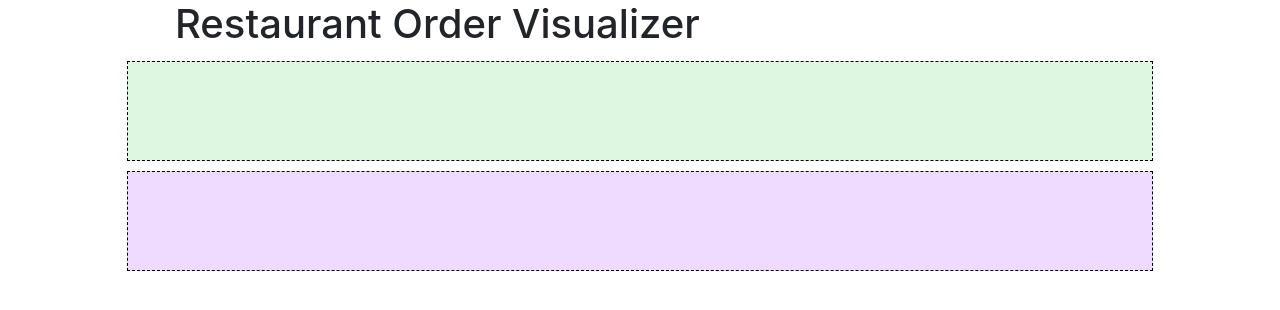
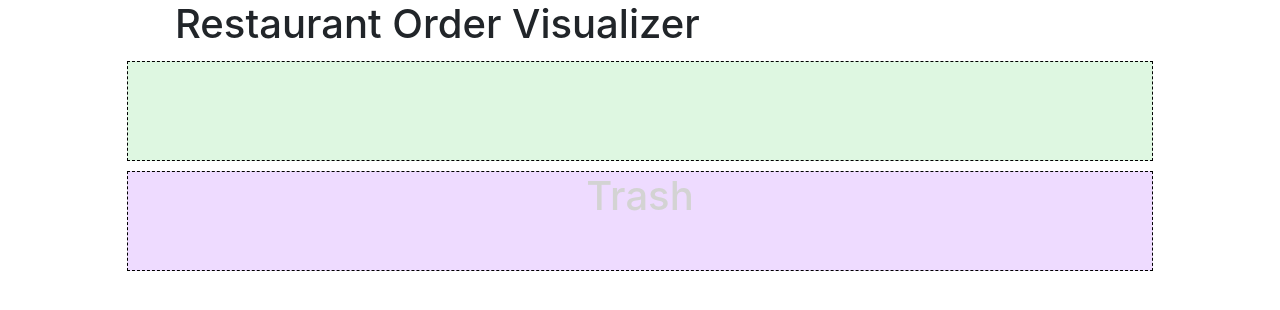
Before and after one commit to J-Agens/restaurant-app-frontend, a PHP site: page / in a window 1280 px wide. Shown: the top 310 px of the page. Run offline with PHP 8.4, Linux system fonts and the light colour scheme.

Commit message:
added gray text in trash container

```diff
--- a/index.html
+++ b/index.html
@@ -58,7 +58,7 @@
       <div class="row justify-content-md-center">
         <div class="col-10">
           <div class="trash" ondrop="drop(event)" ondragover="allowDrop(event)">
-
+            <h1 class="gray-text">Trash</h1>
           </div>
         </div>
       </div>
--- a/style.css
+++ b/style.css
@@ -26,3 +26,8 @@
 h4:hover {
   color: red;
 }
+
+.gray-text {
+  color: #D3D3D3;
+  text-align: center;
+}
```
